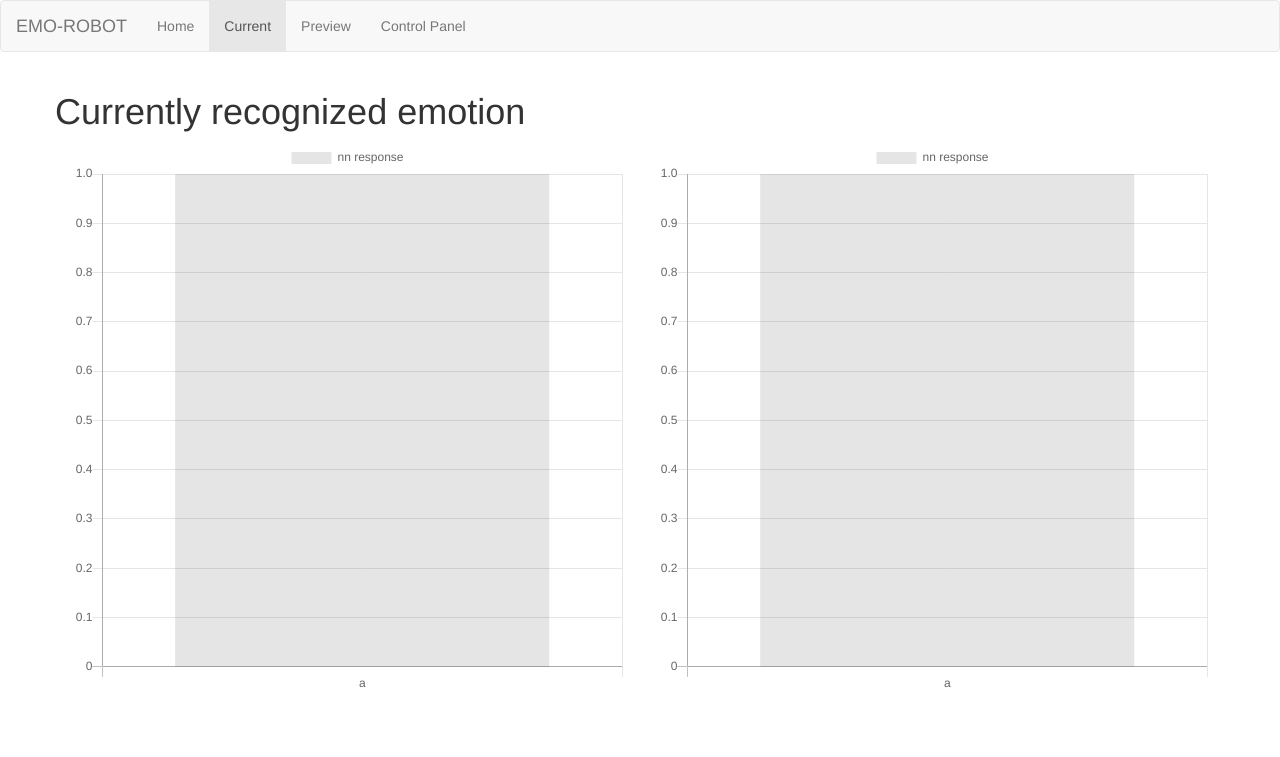
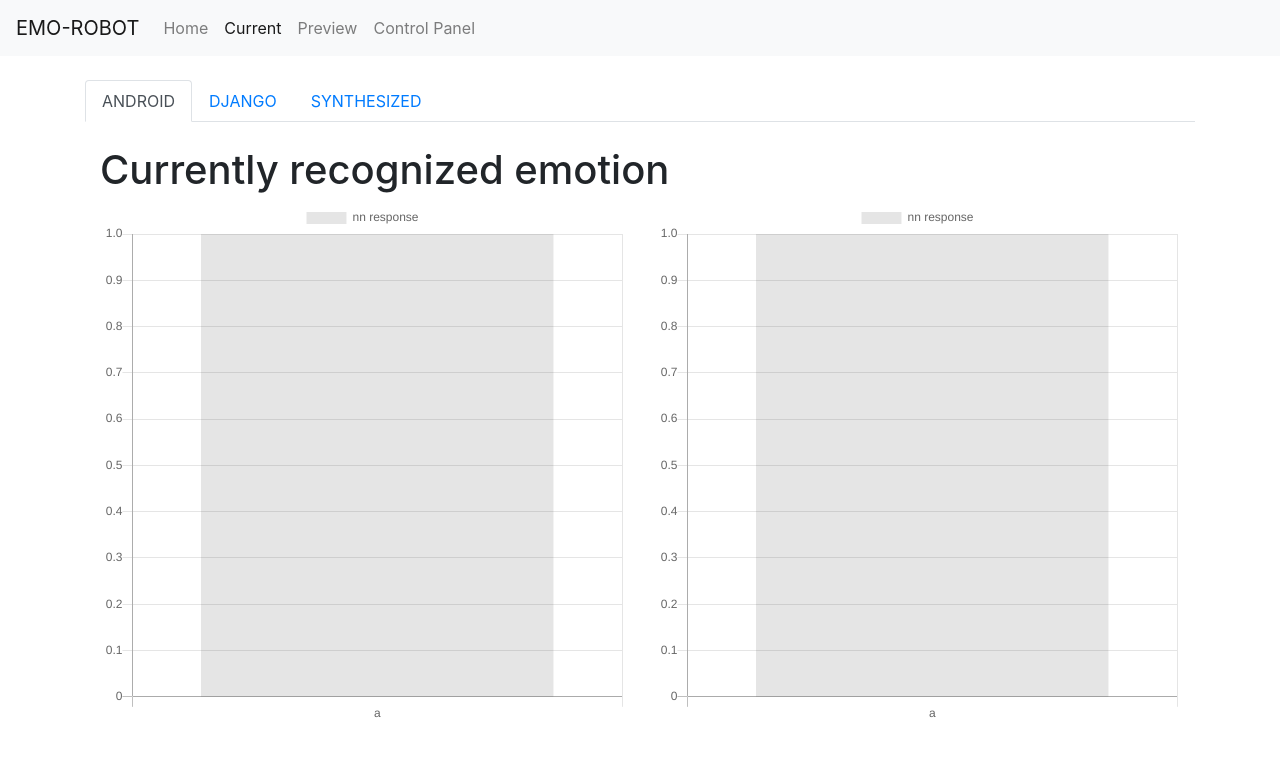
Before and after one commit to cudaczek/emorobot-django, a Django app: page /monitor/current/ in a window 1280 px wide. Shown: the top 757 px of the page. Run offline with Django 3.2, Linux system fonts and the light colour scheme; some libraries are stand-ins or nearby versions.

Commit message:
Add html tabs; clean templates

```diff
--- a/emorobot/monitor/templates/base.html
+++ b/emorobot/monitor/templates/base.html
@@ -6,23 +6,23 @@
     <meta name="viewport" content="width=device-width, initial-scale=1">
 
     {% load static %}
-    <link rel="stylesheet" href="https://maxcdn.bootstrapcdn.com/bootstrap/3.4.0/css/bootstrap.min.css">
+    <link rel="stylesheet"
+          href="https://maxcdn.bootstrapcdn.com/bootstrap/4.3.1/css/bootstrap.min.css">
 
     <script src="https://cdnjs.cloudflare.com/ajax/libs/moment.js/2.13.0/moment.min.js"></script>
-    <script src="https://ajax.googleapis.com/ajax/libs/jquery/1.12.4/jquery.min.js"></script>
-    <script src="https://maxcdn.bootstrapcdn.com/bootstrap/3.4.0/js/bootstrap.min.js"></script>
+    <script src="https://ajax.googleapis.com/ajax/libs/jquery/3.4.1/jquery.min.js"></script>
+    <script src="https://cdnjs.cloudflare.com/ajax/libs/popper.js/1.14.7/umd/popper.min.js"></script>
     <script src="https://cdn.jsdelivr.net/npm/chart.js@2.8.0/dist/Chart.min.js"></script>
+    <script src="https://maxcdn.bootstrapcdn.com/bootstrap/4.3.1/js/bootstrap.min.js"></script>
 
 </head>
 <body>
 
-<nav class="navbar navbar-default">
-    <div class="container-fluid">
-        <div class="navbar-header">
-            <a class="navbar-brand" href="{% url 'index' %}">EMO-ROBOT</a>
-        </div>
-        {% block navbar %}{% endblock navbar %}
-    </div>
+<nav class="navbar navbar-expand-sm bg-light navbar-light">
+    <a class="navbar-brand" href="{% url 'index' %}">EMO-ROBOT</a>
+
+    {% block navbar %}{% endblock navbar %}
+
 </nav>
 
 <div class="container">
@@ -32,8 +32,8 @@
 
 
 <script>
-    $(document).ready(function(){
-      {% block jquery %}{% endblock %}
+    $(document).ready(function () {
+        {% block jquery %}{% endblock %}
     })
 </script>
 </body>
--- a/emorobot/monitor/templates/current_stats.html
+++ b/emorobot/monitor/templates/current_stats.html
@@ -69,30 +69,60 @@ function setChart(){
     });
 }
 
-{% endblock %}
+$(document).ready(function(){
+      $(".nav-tabs a").click(function(){
+        $(this).tab('show');
+      });
+    });{% endblock %}
 </script>
 
 {% block navbar %}
-    <ul class="nav navbar-nav">
-        <li><a href="{% url 'index' %}">Home</a></li>
-        <li class="active"><a href="{% url 'current_stats' %}">Current</a></li>
-        <li><a href="{% url 'preview' %}">Preview</a></li>
-        <li><a href="{% url 'control_panel' %}">Control Panel</a></li>
+    <ul class="navbar-nav">
+        <li class="nav-item"><a class="nav-link" href="{% url 'index' %}">Home</a></li>
+        <li class="nav-item active"><a class="nav-link" href="{% url 'current_stats' %}">Current</a></li>
+        <li class="nav-item"><a class="nav-link" href="{% url 'preview' %}">Preview</a></li>
+        <li class="nav-item"><a class="nav-link" href="{% url 'control_panel' %}">Control Panel</a></li>
     </ul>
 {% endblock navbar %}
 
 {% block content %}
 
-<div class='row'>
-    <div url-endpoint='{% url "current_data" %}'>
+      <br>
+  <!-- Nav tabs -->
+  <ul class="nav nav-tabs">
+    <li class="nav-item">
+      <a class="nav-link active" href="#android">ANDROID</a>
+    </li>
+    <li class="nav-item">
+      <a class="nav-link" href="#django">DJANGO</a>
+    </li>
+    <li class="nav-item">
+      <a class="nav-link" href="#synthesis">SYNTHESIZED</a>
+    </li>
+  </ul>
+
+  <!-- Tab panes -->
+  <div class="tab-content">
+    <div id="android" class="container tab-pane active"><br>
         <h1>Currently recognized emotion</h1>
+      <div class='row' url-endpoint='{% url "current_data" %}'>
+
             <div class='col-sm-6'>
                 <canvas id="audioChart" width="400" height="400"></canvas>
             </div>
             <div class='col-sm-6'>
                 <canvas id="videoChart" width="400" height="400"></canvas>
             </div>
+
       </div>
+    </div>
+    <div id="django" class="container tab-pane fade"><br>
+      <h3>DJANGO</h3>
+      <p>Ut enim ad minim veniam, quis nostrud exercitation ullamco laboris nisi ut aliquip ex ea commodo consequat.</p>
+    </div>
+    <div id="synthesis" class="container tab-pane fade"><br>
+      <h3>SYNTHESIZED</h3>
+      <p>Sed ut perspiciatis unde omnis iste natus error sit voluptatem accusantium doloremque laudantium, totam rem aperiam.</p>
     </div>
 
 {% endblock content %}
--- a/emorobot/monitor/urls.py
+++ b/emorobot/monitor/urls.py
@@ -4,10 +4,8 @@ from .views import ControlPanelView, ConfigFormView, SavingFormView
 from . import views
 
 urlpatterns = [
-    path('api/data/', views.get_data, name='data'),
     path('current/api/data/', views.get_current_data, name='current_data'),
     path('preview/api/data/', views.get_preview_data, name='preview_data'),
-    path('api/chart/data/', views.ChartData.as_view(), name='chart'),
     path('current/', views.current_stats, name='current_stats'),
     path('preview/', views.preview_stats, name='preview'),
     path('control/', ControlPanelView.as_view(), name='control_panel'),
```
Also changed, not shown: emorobot/monitor/templates/control_panel.html (+5 -5 lines), emorobot/monitor/templates/index.html (+6 -6 lines), emorobot/monitor/templates/time_stats.html (+6 -7 lines). Lines whose indentation alone changed are shown as unchanged.
